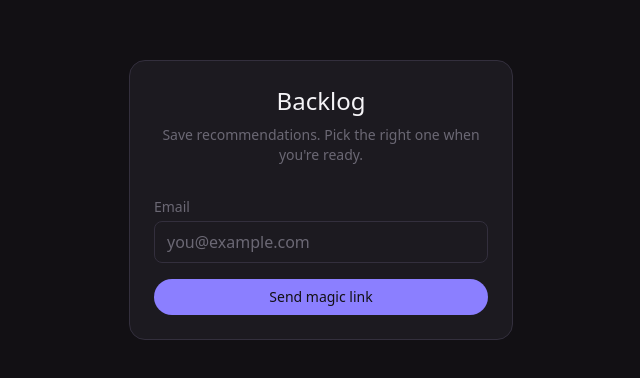
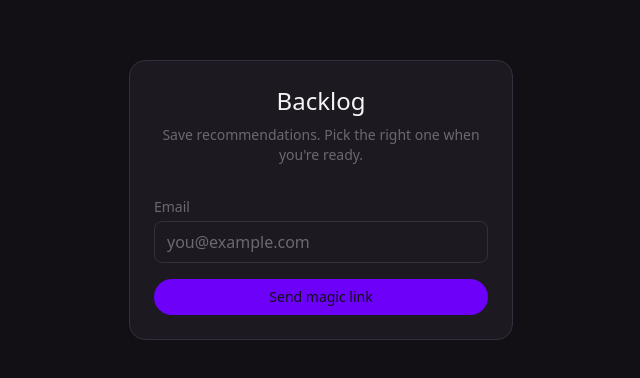
Before and after one commit to Mansha-Hooda/movie-app, a Next.js app: page /login in a window 1280 px wide. Shown: the part 200-578 px from the top of the page, without its empty margins (319-959 px from the left). Built offline with nearby package versions, Linux system fonts and the light colour scheme.

Commit message:
primary color update

```diff
--- a/src/app/globals.css
+++ b/src/app/globals.css
@@ -6,7 +6,7 @@
   --color-fg: #f5f4f7;
   --color-muted: #6b6874;
   --color-border: #332f3d;
-  --color-accent: #8b7fff;
+  --color-accent: #6C00F8;
   --color-ink: #121014;
   --color-danger: #c47a86;
 }
```
